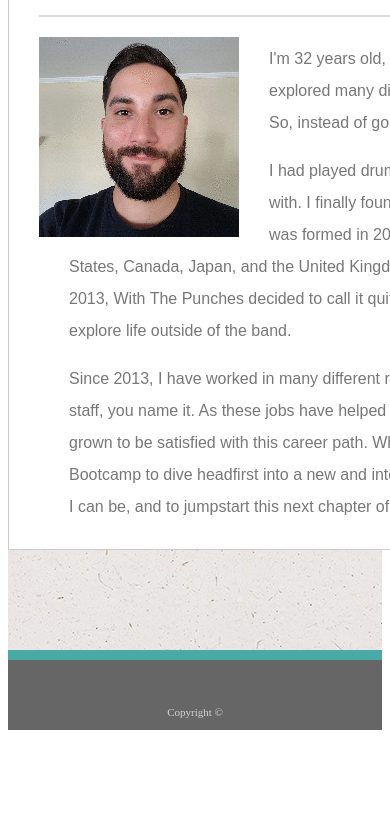
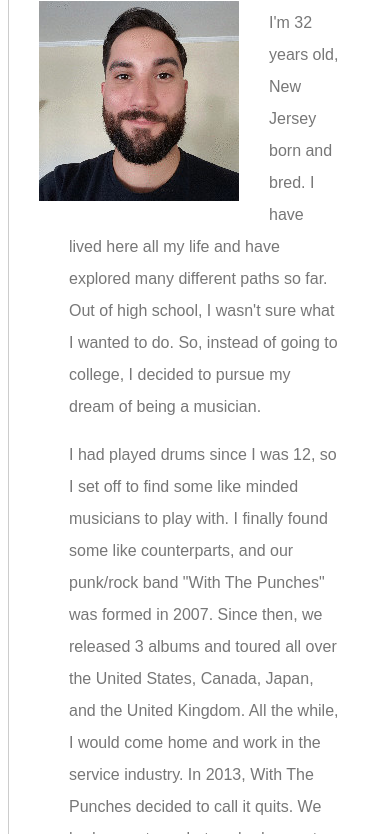
Before and after one commit to ShaneWTP/Responsive-Portfolio, a plain HTML site: page index.html in a window 390 px wide. Shown: the part 269-1103 px from the top of the page. Before the commit the page ends 1007 px from the top, so only its background shows below. Drawn offline with Linux system fonts and the light colour scheme.

Commit message:
content response

```diff
--- a/assets/css/style.css
+++ b/assets/css/style.css
@@ -180,12 +180,15 @@ ul.topnav li.right {
 }
 
 @media screen and (max-width: 640px) {
-    .main-nav, ul.topnav li, .content-container, .footer {
+    .main-nav, ul.topnav li, {
         float: none;
     }
     .name {
         padding: 8px 12px;
         font-size: 20px;
+    }
+    .content-container {
+        width: 100vw;
     }
 }
 
```
